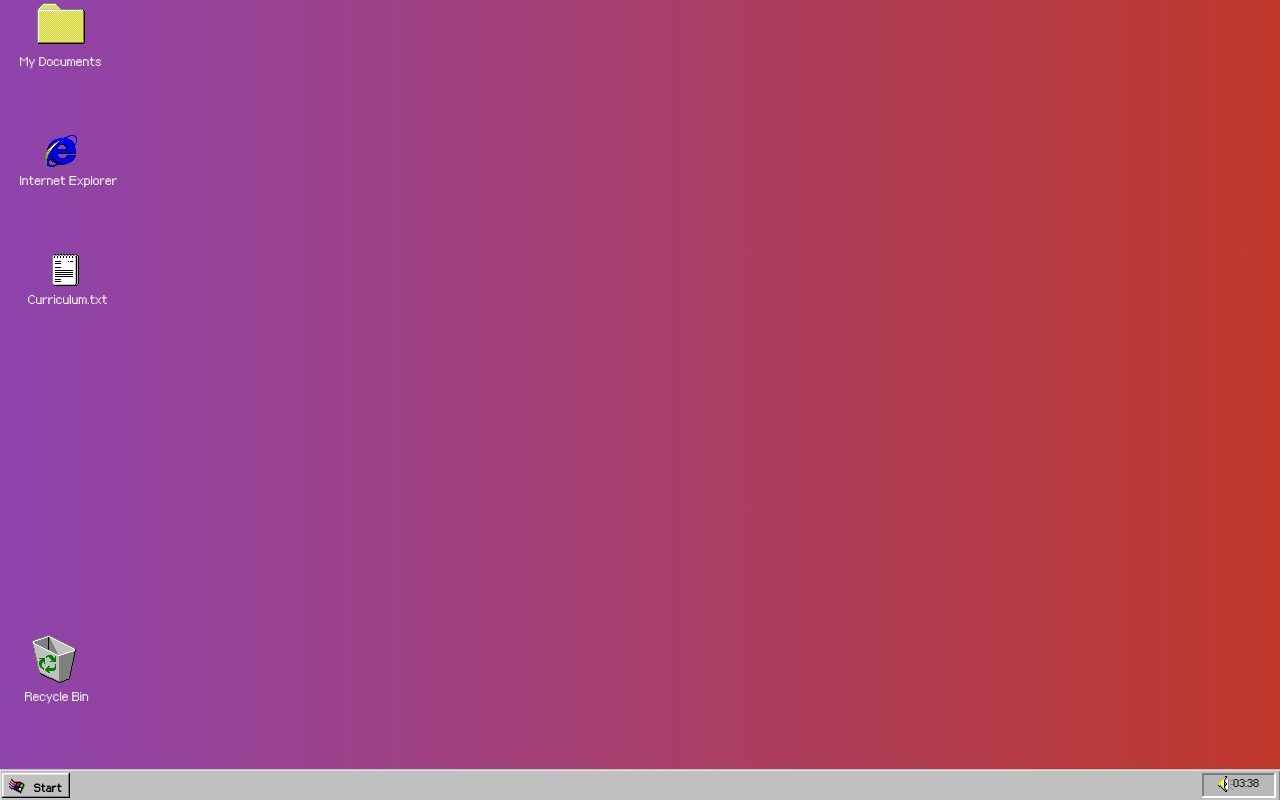
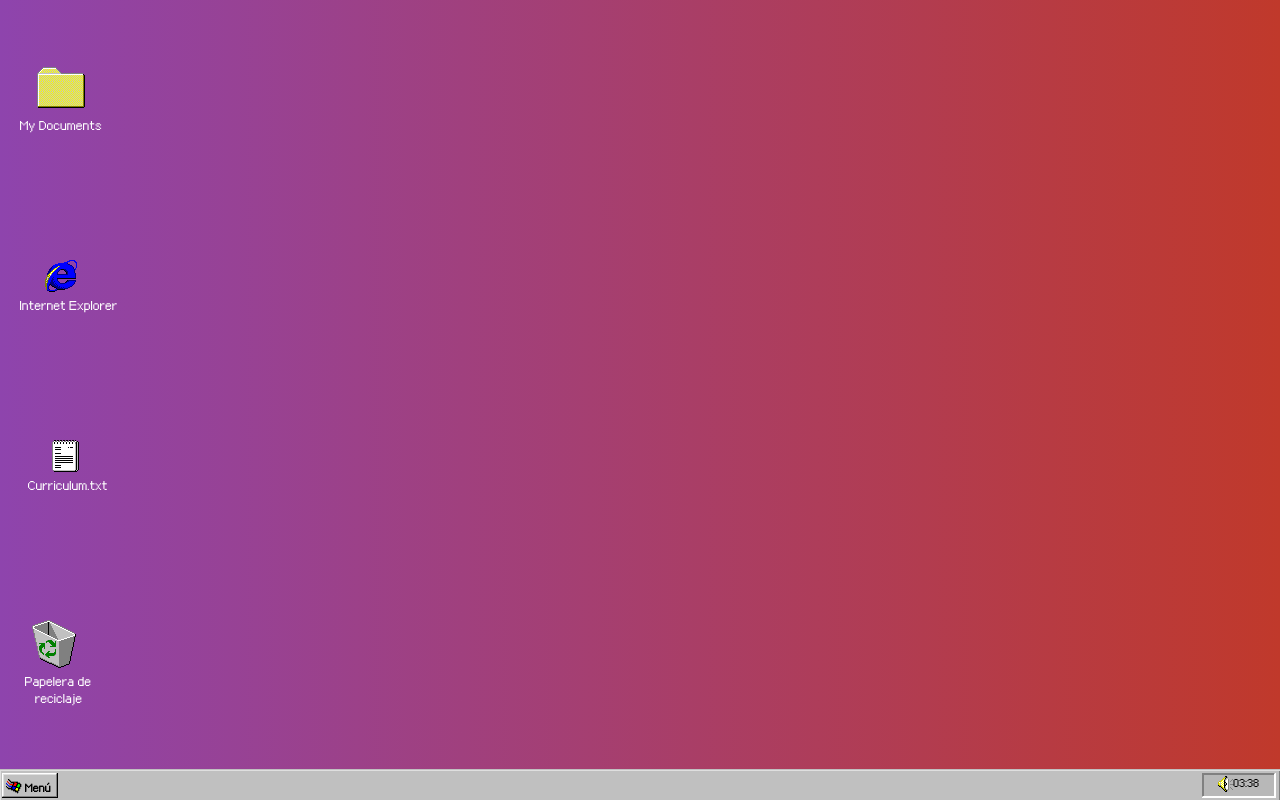
Before and after one commit to ludovv/ludovv.github.io, a PHP site: page / in a window 1280 px wide. Run offline with PHP 8.4, Linux system fonts and the light colour scheme.

Commit message:
grid use
-align-items: center in grid container item

```diff
--- a/css/style.css
+++ b/css/style.css
@@ -56,15 +56,14 @@ footer {
     margin-top: -2px;
     vertical-align: middle;
     display: inline-block;
-    padding: 0px 3px 0px;
+    padding: 0px 0px 0px;
     background-color: silver;
     border-top: 1px solid #fff;
     border-left: 1px solid #fff;
     border-right: 1px solid gray;
     border-bottom: 1px solid gray;
     box-shadow: inset 1px 1px #dfdfdf, 1px 0 #000, 0 1px #000, 1px 1px #000;
-    min-width: 59px;
-
+    min-width: 53px;
     margin-right: 6px;
     color: #000;
     height: 22px;
@@ -144,6 +143,7 @@ footer {
     font-weight: bold;
     margin-top: 50px;
     vertical-align: super;
+    margin-left: -6px;
 }
 
 .grid-item-button{
@@ -266,3 +266,9 @@ li:hover{
     color: white;
     cursor: pointer;
 }
+
+.grid-container-item{
+    display: grid;
+    grid-template-columns: auto auto auto;
+    align-items: center;
+}
--- a/index.html
+++ b/index.html
@@ -20,14 +20,16 @@
 
         </header>
 
-        <main>
-            <div class="grid-item-1">
-                <a href=""><img class="MyDocuments" src="img/directory_closed_cool-0.png" alt=""></a>
+        <main class="grid-container-item">
+            <div  class="grid-item-1">
+                <img class="MyDocuments" src="img/directory_closed_cool-0.png" alt="">
 
                 <div class="grid-item-1-1 disable-select">
                     My Documents
                 </div>
             </div>
+            <div></div>
+            <div></div>
             <div class="grid-item-2">
                 <a href="" target=""><img class="iexplorer" src="img/msie1-0.png" alt=""></a>
 
@@ -35,6 +37,9 @@
                     Internet Explorer
                 </div>
             </div>
+
+            <div class="grid-item-4"></div>
+            <div class="grid-item-5"></div>
             <div class="grid-item-3">
                 <a class="recicleBin" onclick="miFunction()" ><img src="img/notepad_file-0.png" alt="" class="notepad"></a>
 
@@ -43,16 +48,12 @@
                     Curriculum.txt
                 </div>
             </div>
-            <div class="grid-item-4"></div>
-            <div class="grid-item-5"></div>
             <div class="grid-item-6"></div>
             <div class="grid-item-7"></div>
             <div class="grid-item-8">
                 <a href=""><img onclick="cerrar()" class="recyclebin" src="img/recycle_bin_empty_cool-0.png" alt=""></a>
 
-                <div class="grid-item-8-1">
-                    Recycle Bin
-                </div>
+                <div class="grid-item-8-1">Papelera de <br>&nbsp;&nbsp; reciclaje</div>
 
 
             </div>
@@ -73,7 +74,7 @@
 
 
                         <img class="windowsgif" src="img/windows_slanted-0.png" >
-                        <span class="text-start"> Start</span>
+                        <span class="text-start">Menú</span>
 
 
 
@@ -88,7 +89,7 @@
                         <li style="border-bottom: 1px solid #aaaaaa; border-top: 1px solid #dfdfdf">&nbsp; <img class="img-menu"src="img/installer_generic_old-1.png" alt="">&nbsp; Reinstall</li>
                         <li style="border-top: 1px solid #dfdfdf">&nbsp; <img class="img-menu"src="img/shut_down_cool-3.png" alt="">&nbsp; Shutdown</li>
                         <li>&nbsp; <img class="img-menu"src="img/shut_down_cool-3.png" alt="">&nbsp; Shutdown</li>
-                        <li>&nbsp; <img class="img-menu"src="img/shut_down_cool-3.png" alt="">&nbsp; Shutdown</li>
+                        <li>&nbsp; <img class="img-menu"src="img/shut_down_cool-3.png" alt="">&nbsp; Contacto</li>
 
 
                     </div>
```
